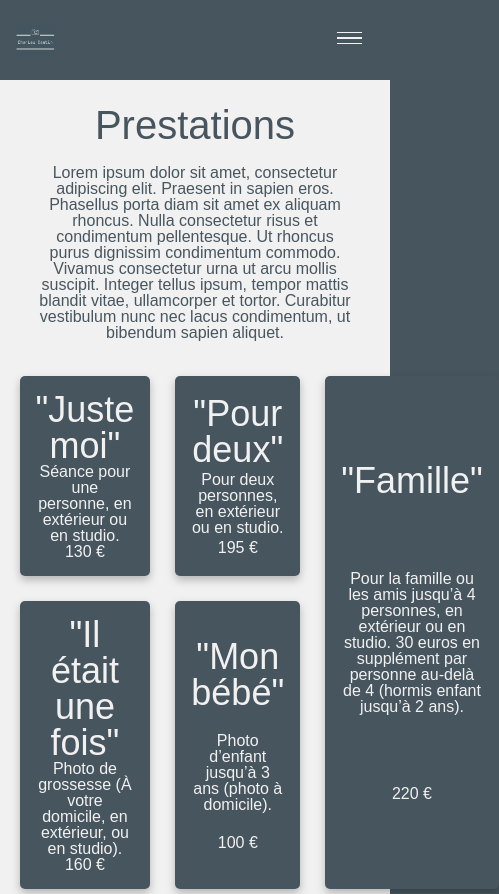
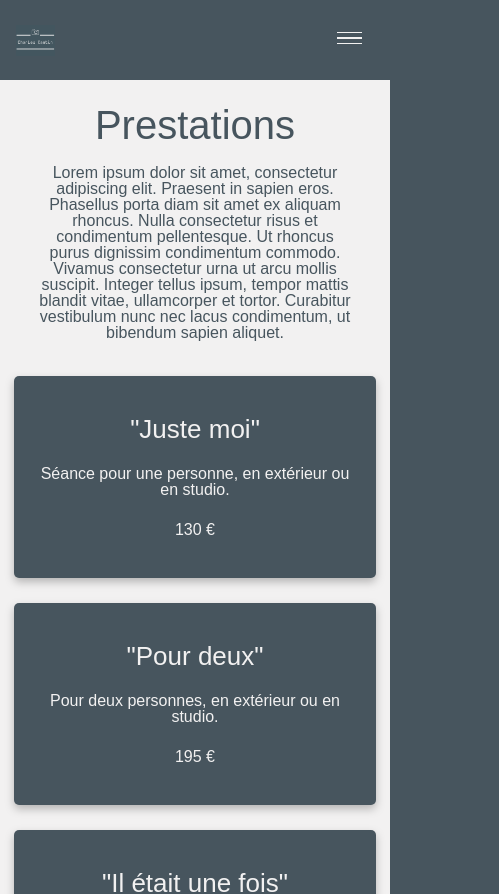
Before and after one commit to Otwgoat/charles-cantin-app, a Next.js app: page /prestations in a window 390 px wide. Shown: the top 894 px of the page, 499 px wide, since content can reach past the window. Built offline with nearby package versions, Linux system fonts and the light colour scheme; a web font is replaced by a local one.

Commit message:
added responsive for prestations section

```diff
--- a/components/Footer.js
+++ b/components/Footer.js
@@ -9,7 +9,7 @@ const Footer = () => {
 
 
         <div id='footerLogo'>
-            <Image src='/../img/Logo-charles-cantin-1.png' width={150} height={120} alt='logo du site' />
+            <Image src='/../public/img/Logo-charles-cantin-1.png' width={150} height={120} alt='logo du site' />
         </div>
         <div id='footerCGV'>
             <p id='cgvs'><span>CGV</span> et <span>mentions légales</span></p>
--- a/styles/_prestations.scss
+++ b/styles/_prestations.scss
@@ -1,10 +1,10 @@
 .prestationsContainer {
-    width: 100vw;
+    width: 100%;
     display: flex;
-    max-width: 100%;
     flex-direction: column;
     align-items: center;
     margin-top: 70px;
+    margin-bottom: 70px;
 
     .prestationsGrid {
         margin-top: 35px;
@@ -70,8 +70,42 @@
             }
         }
     }
+}
+@media screen and (max-width: 850px) {
+    .prestationsContainer {
+        .prestationsGrid {
+            grid-template-areas: none;
+            display: flex;
+            align-items: center;
+            flex-direction: column;
+            height: auto;
+            .prestationItem {
+                width: 500px;
+                height: 250px;
+            }
+        }
+    }
+}
+@media  screen and (max-width: 600px) {
+    .prestationsContainer{
+        .prestationsGrid {
+            grid-template-areas: none;
+            display: flex;
+            align-items: center;
+            flex-direction: column;
+            height: auto;
 
+            .prestationItem {
+                width: 330px;
+                height: 170px;
 
+                h4 {
+                    font-size: 26px;
+                }
+            }
 
+         }
+
+    }
 
 }
```
Also changed, not shown: pages/portfolio.js (+10 -5 lines).
